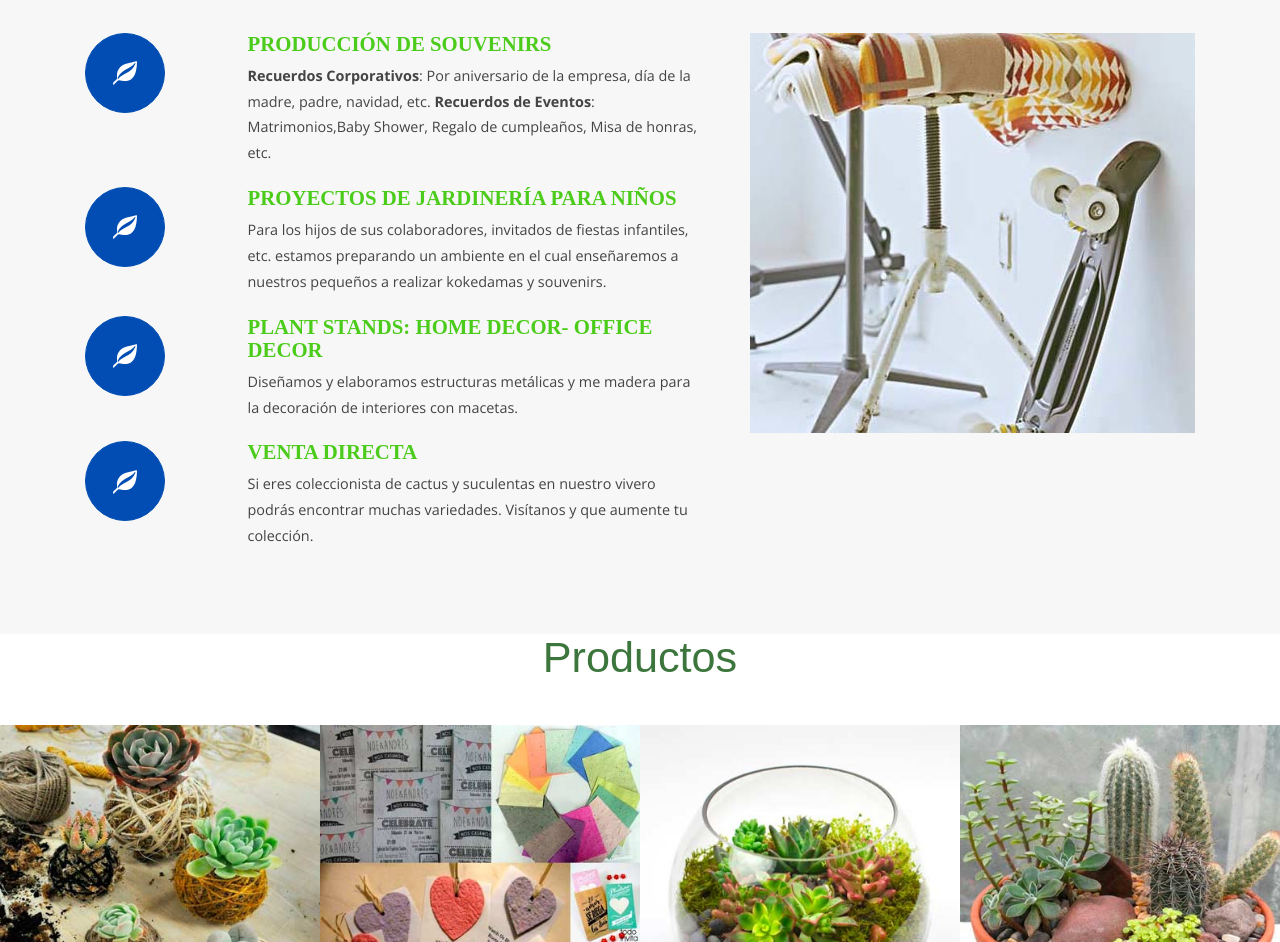
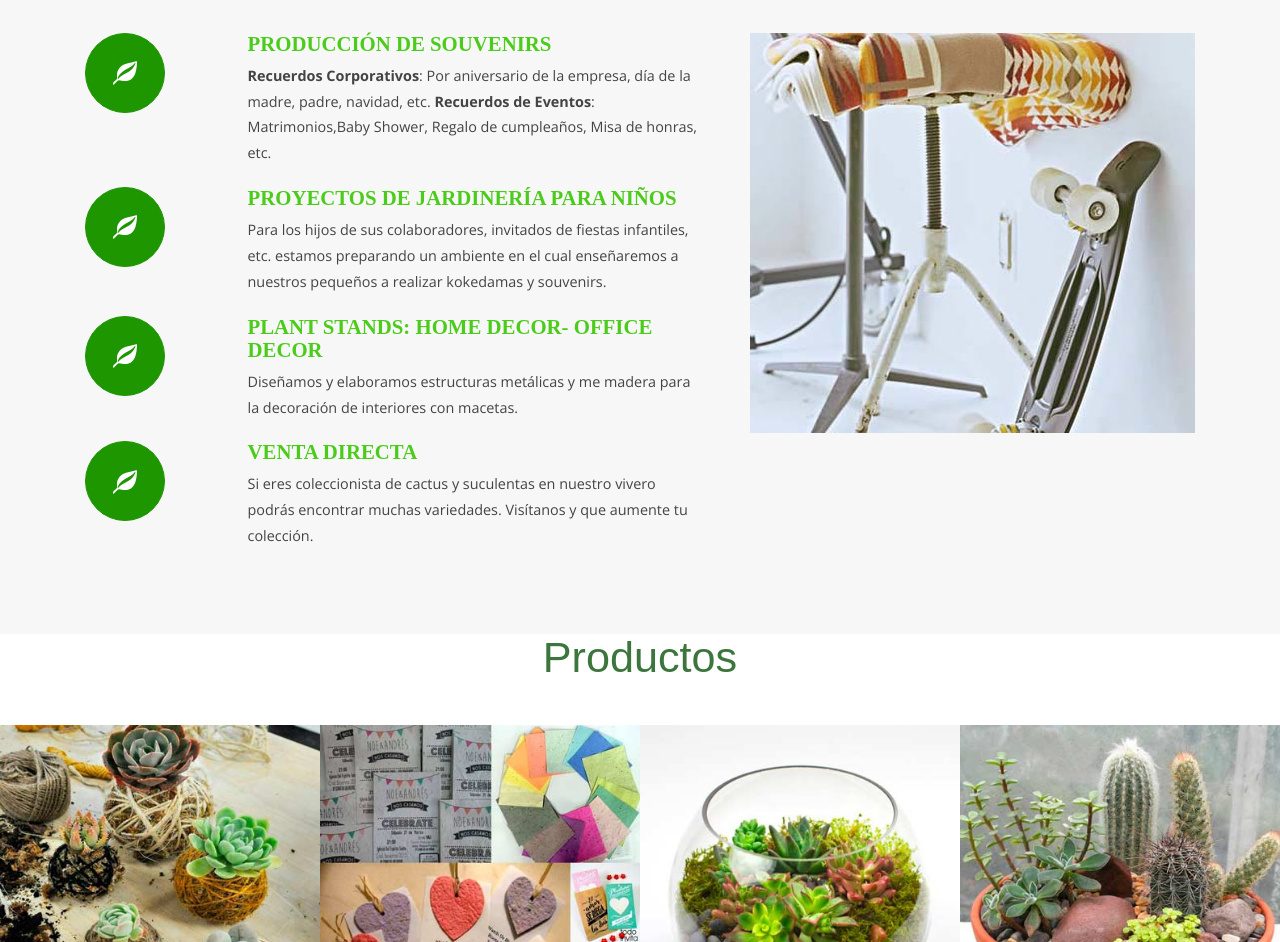
Before and after one commit to HojitaVerdeOrg/HojitaVerdeOrg.github.io, a plain HTML site: page index.html in a window 1280 px wide. Shown: the part 758-1700 px from the top of the page. Drawn offline with nearby package versions, Linux system fonts and the light colour scheme; files whose address does not match are found by name.

Commit message:
cambiar colores

```diff
--- a/css/style.css
+++ b/css/style.css
@@ -670,7 +670,7 @@ i.glyphicon.glyphicon-heart {
   text-align: center;
   position: relative;
   background:#024db3;
-      border: 1px solid #024db3;
+      border: 1px solid #1d9600;
 }
 .icon:hover {
    border: 1px solid #F5E35B;
@@ -686,7 +686,7 @@ i.glyphicon.glyphicon-heart {
   backface-visibility: hidden;
   -moz-osx-font-smoothing: grayscale;
   position: relative;
-  background:#024db3;
+  background:#1d9600;
   -webkit-transition-property: color;
   transition-property: color;
   -webkit-transition-duration: 0.3s;
```
